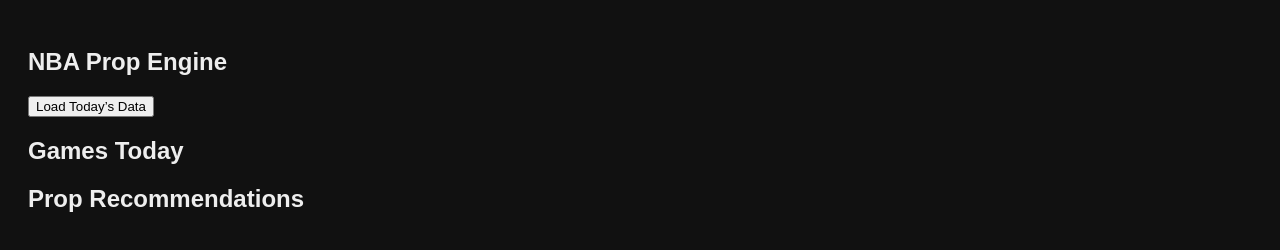
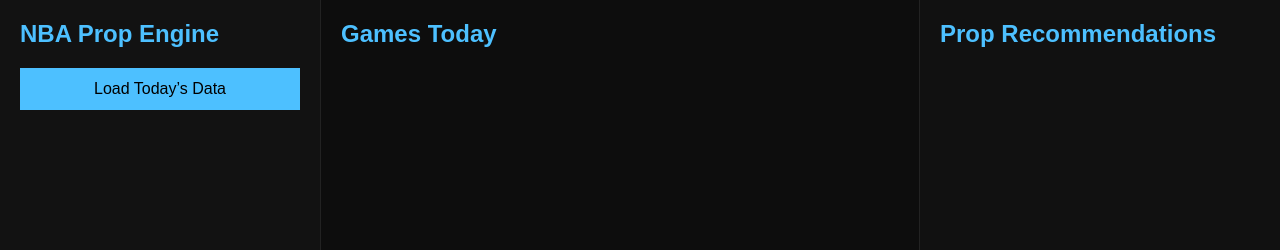
Before and after one commit to SpotstatsAi/nba-prop-engine, a plain HTML site: page index.html in a window 1280 px wide. Shown: the top 250 px of the page. Drawn offline with Linux system fonts and the light colour scheme; no server answers.

Commit message:
Refactor CSS styles for layout and appearance

```diff
--- a/style.css
+++ b/style.css
@@ -1,10 +1,84 @@
 body {
-  font-family: Arial;
-  background: #111;
-  color: #eee;
-  padding: 20px;
+  margin: 0;
+  padding: 0;
+  display: flex;
+  background: #0d0d0d;
+  color: #eaeaea;
+  font-family: Arial, sans-serif;
 }
 
-h1 {
-  font-size: 26px;
+#sidebar {
+  width: 280px;
+  background: #121212;
+  padding: 20px;
+  border-right: 1px solid #222;
+  height: 100vh;
+  overflow-y: auto;
 }
+
+#main {
+  flex: 1;
+  padding: 20px;
+  height: 100vh;
+  overflow-y: auto;
+}
+
+#propsPanel {
+  width: 320px;
+  background: #111;
+  padding: 20px;
+  border-left: 1px solid #222;
+  height: 100vh;
+  overflow-y: auto;
+}
+
+h2 {
+  margin-top: 0;
+  color: #4dc0ff;
+}
+
+button {
+  width: 100%;
+  padding: 12px;
+  background: #4dc0ff;
+  border: none;
+  font-size: 16px;
+  cursor: pointer;
+}
+
+button:hover {
+  background: #3aa7e3;
+}
+
+.gameCard {
+  background: #181818;
+  padding: 14px;
+  border: 1px solid #333;
+  margin-bottom: 12px;
+  border-radius: 6px;
+}
+
+.teamEntry {
+  padding: 6px;
+  border-bottom: 1px solid #333;
+  cursor: pointer;
+}
+
+.teamEntry:hover {
+  background: #1e1e1e;
+}
+
+.propGreen {
+  color: #4dff88;
+  font-weight: bold;
+}
+
+.propYellow {
+  color: #ffd64d;
+  font-weight: bold;
+}
+
+.propRed {
+  color: #ff4d4d;
+  font-weight: bold;
+}
```
